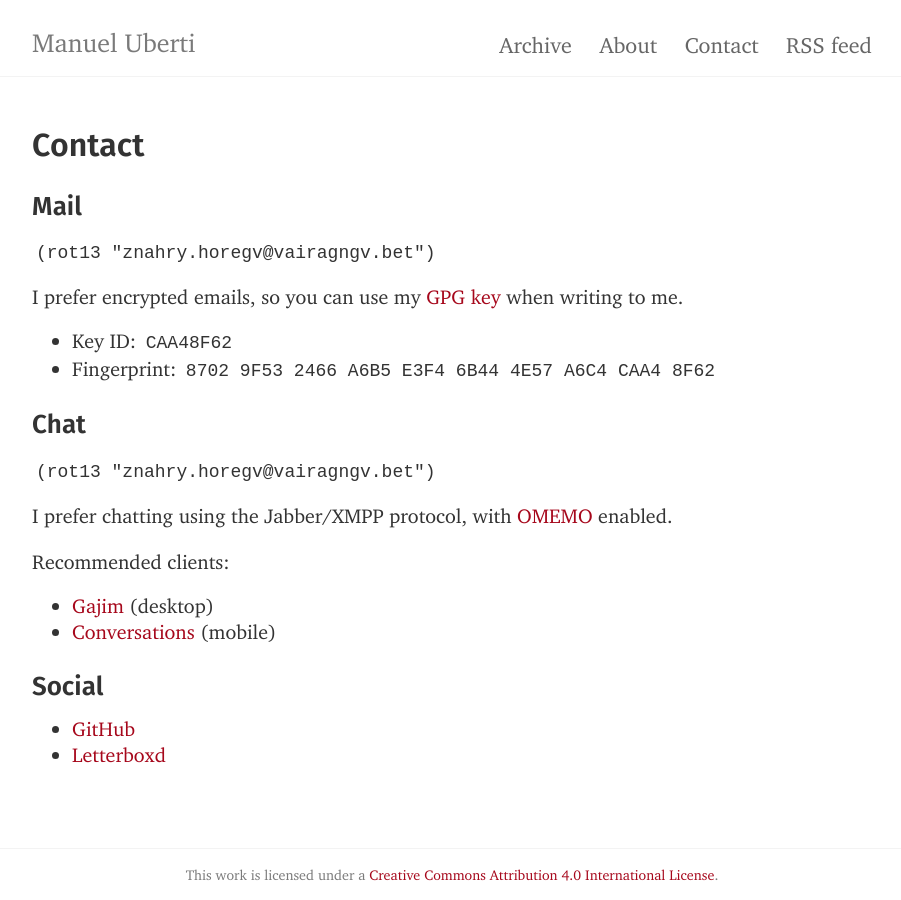
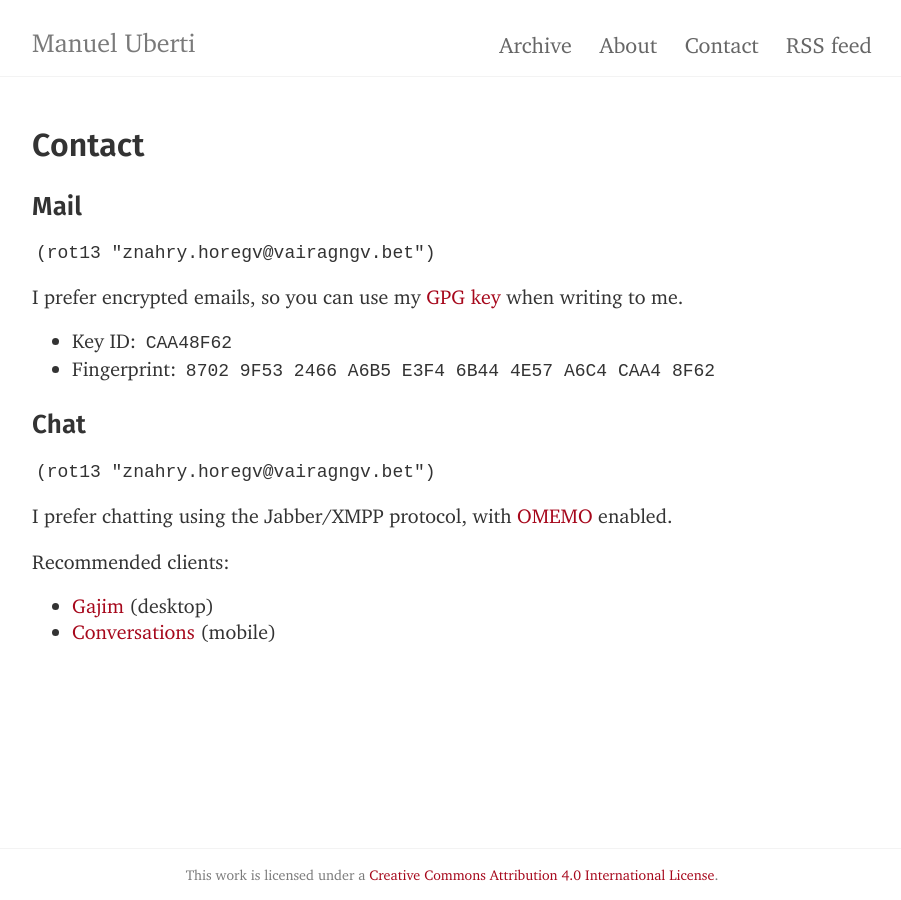
Before and after one commit to manuel-uberti/manuel-uberti.github.io, a Jekyll site: the page built from contact.md, in a window 1280 px wide. Shown: the whole page, without its empty margins (188-1089 px from the left). Built offline with Jekyll 4.4.1, drawn with Linux system fonts in a browser that asks for light colours; some web fonts are replaced.

Commit message:
Remove Social links

```diff
--- a/contact.md
+++ b/contact.md
@@ -25,7 +25,3 @@ with [OMEMO](https://en.wikipedia.org/wiki/OMEMO) enabled.
 Recommended clients:
 - [Gajim](https://gajim.org/) (desktop)
 - [Conversations](https://conversations.im/) (mobile)
-
-### Social ###
-- [GitHub](https://github.com/manuel-uberti)
-- [Letterboxd](https://letterboxd.com/muberti/)
```
